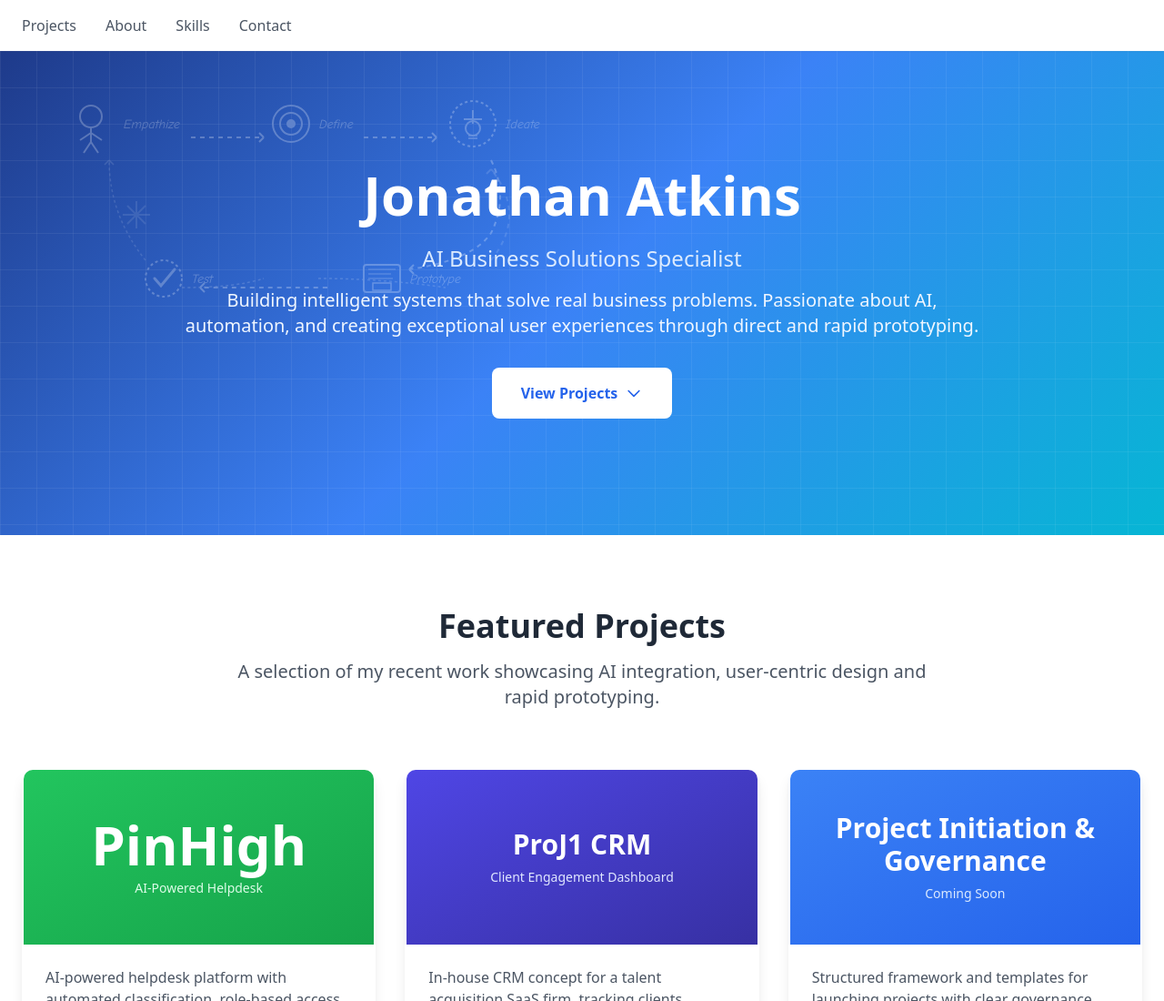
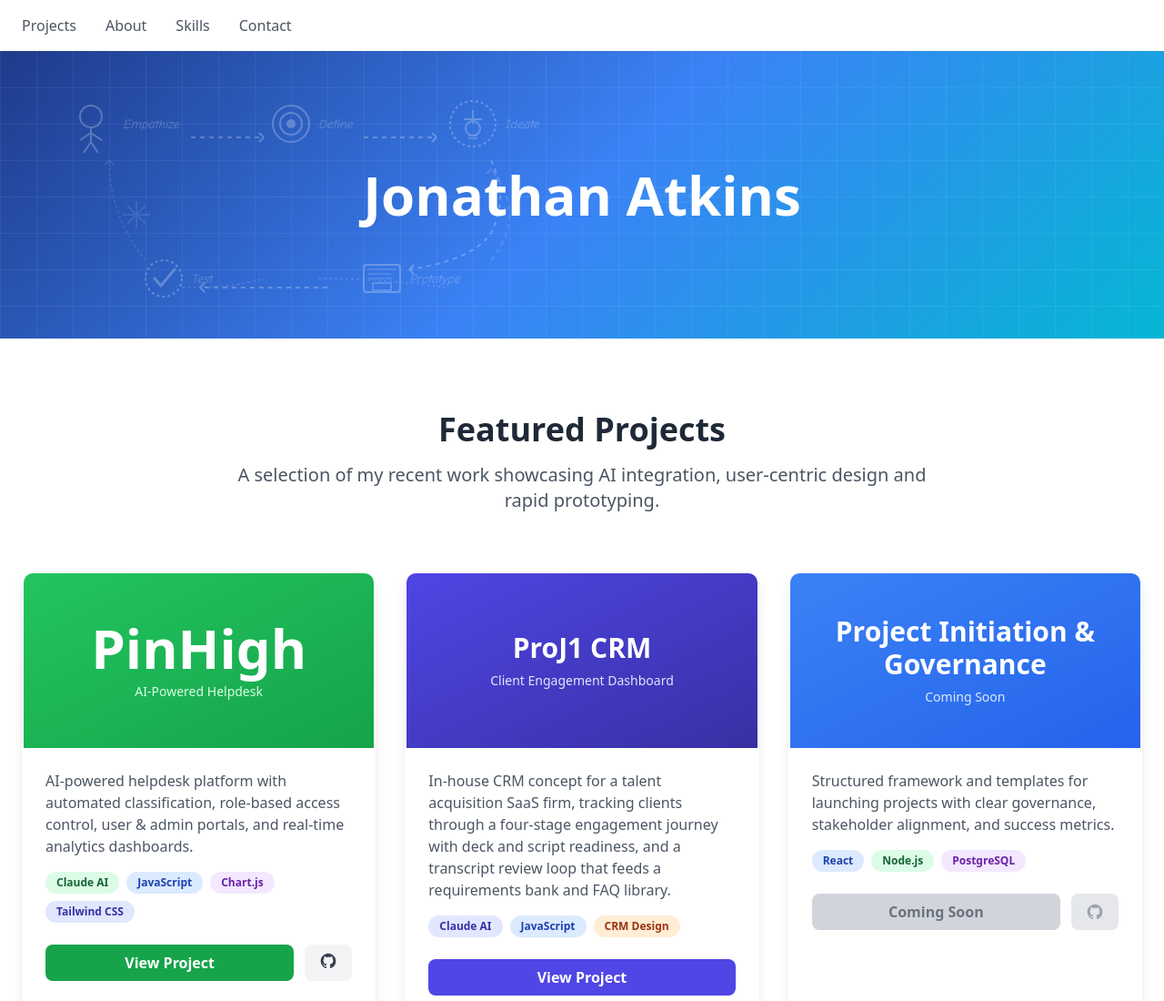
Before and after one commit to jonathanryanatkins/jonathanryanatkins.github.io, a plain HTML site: page index.html in a window 1280 px wide. Shown: the top 1100 px of the page at 91% size. Drawn offline with nearby package versions, Linux system fonts and the light colour scheme.

Commit message:
Remove hero tagline, intro and View Projects button
Co-Authored-By: Claude Opus 5.5 <noreply@anthropic.com>
Claude-Session: https://claude.ai/code/session_019b8eLFLpGmJrFwU8T1doKp

```diff
--- a/index.html
+++ b/index.html
@@ -152,19 +152,7 @@
 
         <div class="max-w-7xl mx-auto px-6 relative z-10">
             <div class="hero-text max-w-4xl mx-auto text-center">
-                <h1 class="text-6xl font-bold mb-6">Jonathan Atkins</h1>
-                <p class="text-2xl text-blue-100 mb-4">AI Business Solutions Specialist</p>
-                <p class="text-xl text-blue-50 mb-8">
-                    Building intelligent systems that solve real business problems. Passionate about AI, automation, and creating exceptional user experiences through direct and rapid prototyping.
-                </p>
-                <div class="flex flex-wrap gap-4 justify-center">
-                    <a href="#projects" class="px-8 py-4 bg-white text-blue-600 rounded-lg font-bold hover:bg-gray-100 transition inline-flex items-center">
-                        View Projects
-                        <svg class="w-5 h-5 ml-2" fill="none" stroke="currentColor" viewBox="0 0 24 24">
-                            <path stroke-linecap="round" stroke-linejoin="round" stroke-width="2" d="M19 9l-7 7-7-7"/>
-                        </svg>
-                    </a>
-                </div>
+                <h1 class="text-6xl font-bold">Jonathan Atkins</h1>
             </div>
         </div>
     </section>
```
